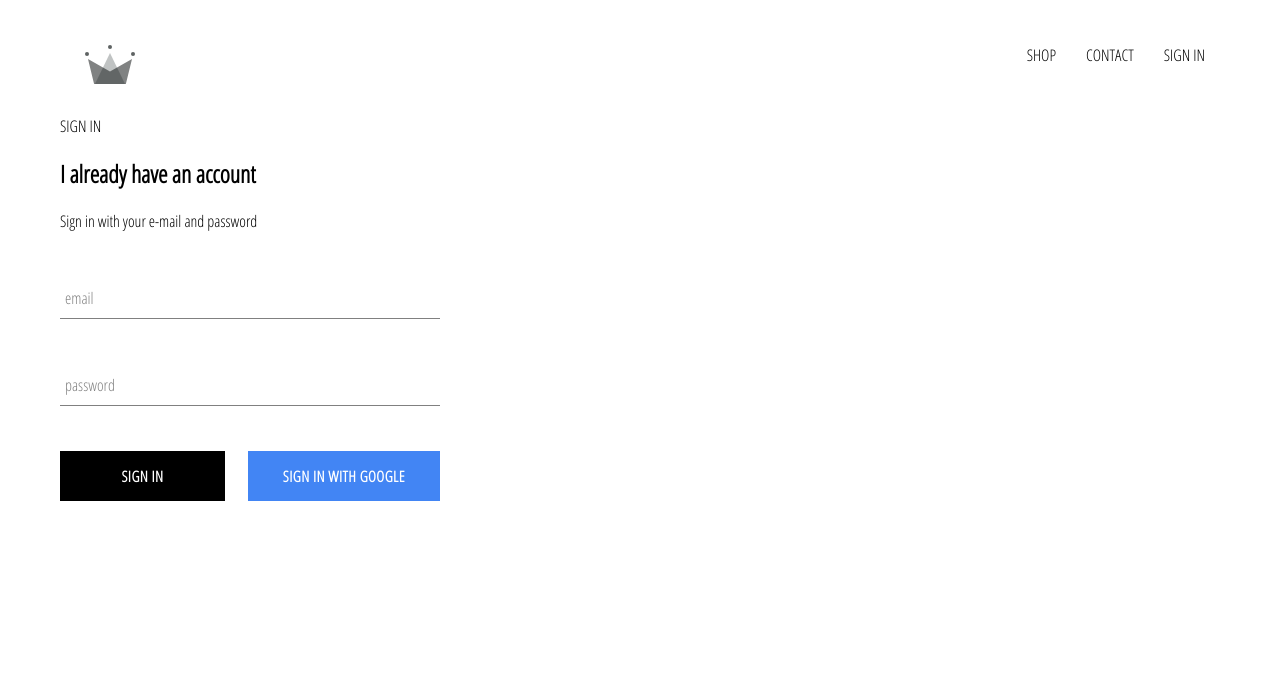
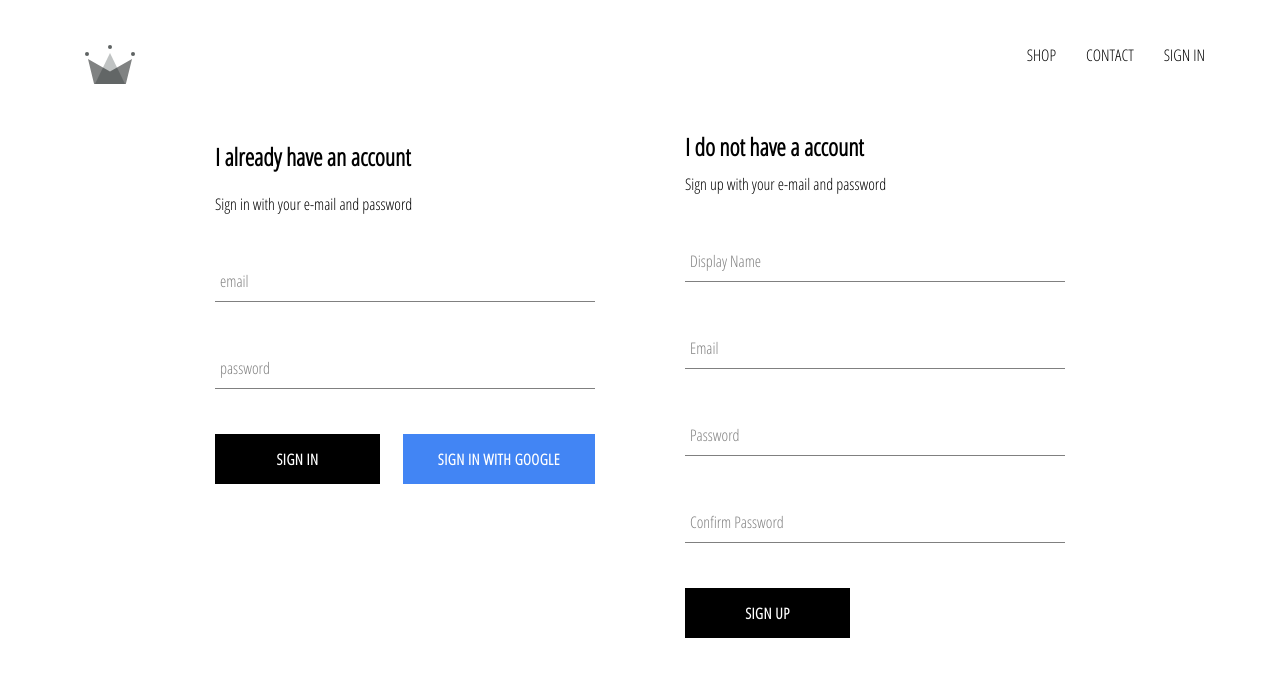
Before and after one commit to jeffreytu/nex-clothing, a React (Create React App) app: page /signin in a window 1280 px wide. Shown: the top 676 px of the page. Built offline with nearby package versions, Linux system fonts and the light colour scheme; no server answers.

Commit message:
store auth user into firebase and add sign-up component

```diff
--- a/src/App.js
+++ b/src/App.js
@@ -6,7 +6,7 @@
 import ShopPage from './pages/shop/shop.component';
 import Header from './components/header/header.component';
 import SignInAndSignUpPage from './pages/sign-in-and-sign-up/sign-in-and-sign-up.component'
-import { auth } from './firebase/firebase.utils';
+import { auth, createUserProfileDocument } from './firebase/firebase.utils';
 
 class App extends React.Component {
   constructor() {
@@ -20,8 +20,22 @@
   unsubscribeFromAuth = null;
 
   componentDidMount() {
-    this.unsubscribeFromAuth = auth.onAuthStateChanged(user => {
-      this.setState({ currentUser: user });
+    this.unsubscribeFromAuth = auth.onAuthStateChanged(async userAuth => {
+      if (userAuth) {
+        const userRef = await createUserProfileDocument(userAuth);
+
+        userRef.onSnapshot(snapShot => {
+          this.setState({
+            currentUser: {
+              id: snapShot.id,
+              ...snapShot.data()
+            }
+          });
+
+          console.log(this.state);
+        });
+      }
+      this.setState({ currentUser: userAuth });
     })
   }
 
--- /dev/null
+++ b/src/components/sign-up/sign-up.component.jsx
@@ -0,0 +1,100 @@
+import React from 'react';
+
+import FormInput from '../form-input/form-input.component';
+import CustomButton from '../custom-button/custom-button.component';
+
+import { auth, createUserProfileDocument } from '../../firebase/firebase.utils'
+
+import './sign-up.styles.scss';
+
+class SignUp extends React.Component {
+    constructor() {
+        super();
+
+        this.state = {
+            displayName: '',
+            email: '',
+            password: '',
+            confirmPassword: ''
+        }
+    }
+
+    handleSubmit = async event => {
+        event.preventDefault();
+
+        const {displayName, email, password, confirmPassword } = this.state;
+
+        if (password !== confirmPassword) {
+            alert("passwords don't match")
+            return;
+        }
+
+        try {
+            const {user} = await auth.createUserWithEmailAndPassword(email,password);
+
+            await createUserProfileDocument(user, { displayName });
+
+            this.setState({
+                displayName: '',
+                email: '',
+                password: '',
+                confirmPassword: ''
+            });
+        } catch (error) {
+            console.log(error);
+        }
+    }
+
+    handleChange = event => {
+        const { name, value } = event.target;
+
+        this.setState({ [name]: value });
+    }
+
+    render() {
+        const {displayName, email, password, confirmPassword } = this.state;
+        return (
+            <div className='sign-up'>
+                <h2 className='title'>I do not have a account</h2>
+                <span>Sign up with your e-mail and password</span>
+                <form className='sign-up-form' onSubmit={this.handleSubmit}>
+                    <FormInput
+                        type='text'
+                        name='displayName'
+                        value={displayName}
+                        onChange={this.handleChange}
+                        label='Display Name'
+                        required
+                    />
+                    <FormInput
+                        type='email'
+                        name='email'
+                        value={email}
+                        onChange={this.handleChange}
+                        label='Email'
+                        required
+                    />
+                    <FormInput
+                        type='password'
+                        name='password'
+                        value={password}
+                        onChange={this.handleChange}
+                        label='Password'
+                        required
+                    />
+                    <FormInput
+                        type='password'
+                        name='confirmPassword'
+                        value={confirmPassword}
+                        onChange={this.handleChange}
+                        label='Confirm Password'
+                        required
+                    />
+                    <CustomButton type='submit'>SIGN UP</CustomButton>
+                </form>
+            </div>
+        )
+    }
+}
+
+export default SignUp;
--- /dev/null
+++ b/src/components/sign-up/sign-up.styles.scss
@@ -0,0 +1,9 @@
+.sign-up {
+    display: flex;
+    flex-direction: column;
+    width: 380px;
+
+    .title {
+        margin: 10px 0;
+    }
+}
--- a/src/firebase/firebase.utils.js
+++ b/src/firebase/firebase.utils.js
@@ -12,6 +12,32 @@
     appId: "1:956785355246:web:c2e36379223ca74b4146ff"
 };
 
+export const createUserProfileDocument = async (userAuth, additionalData) => {
+    if (!userAuth) return;
+
+    const userRef = firestore.doc(`users/${userAuth.uid}`);
+
+    const snapShot = await userRef.get();
+
+    if (!snapShot.exists) {
+        const { displayName, email } = userAuth;
+        const createdAt = new Date();
+
+        try {
+            await userRef.set({
+                displayName,
+                email,
+                createdAt,
+                ...additionalData
+            })
+        } catch (error) {
+            console.log('error creating user', error.message);
+        }
+    }
+
+    return userRef;
+}
+
 firebase.initializeApp(config);
 
 export const auth = firebase.auth();
--- a/src/pages/sign-in-and-sign-up/sign-in-and-sign-up.component.jsx
+++ b/src/pages/sign-in-and-sign-up/sign-in-and-sign-up.component.jsx
@@ -1,15 +1,16 @@
 import React from 'react';
 
 import SignIn from '../../components/sign-in/sign-in.component';
+import SignUp from '../../components/sign-up/sign-up.component';
 
 import './sign-in-and-sign-up.styles.css'
 
+
 const SignInAndSignUpPage = () => (
-    <div className='sign-in-and-sign-up'>SIGN IN
-    <SignIn />
-
+    <div className='sign-in-and-sign-up'>
+        <SignIn />
+        <SignUp />
     </div>
-
 );
 
 export default SignInAndSignUpPage;
--- a/src/pages/sign-in-and-sign-up/sign-in-and-sign-up.styles.css
+++ b/src/pages/sign-in-and-sign-up/sign-in-and-sign-up.styles.css
@@ -0,0 +1,6 @@
+.sign-in-and-sign-up {
+    width: 850px;
+    display: flex;
+    justify-content: space-between;
+    margin: 30px auto;
+}
```
